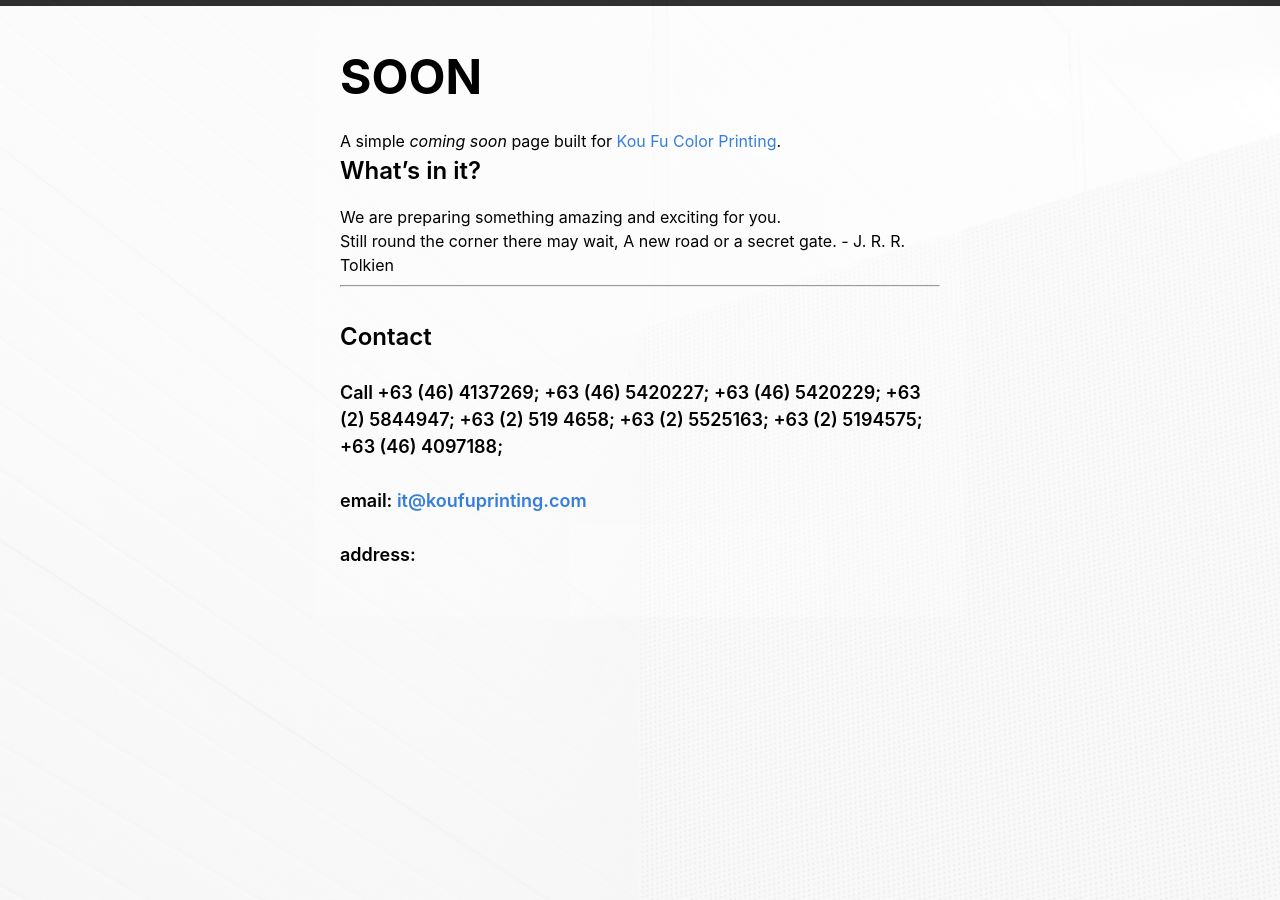
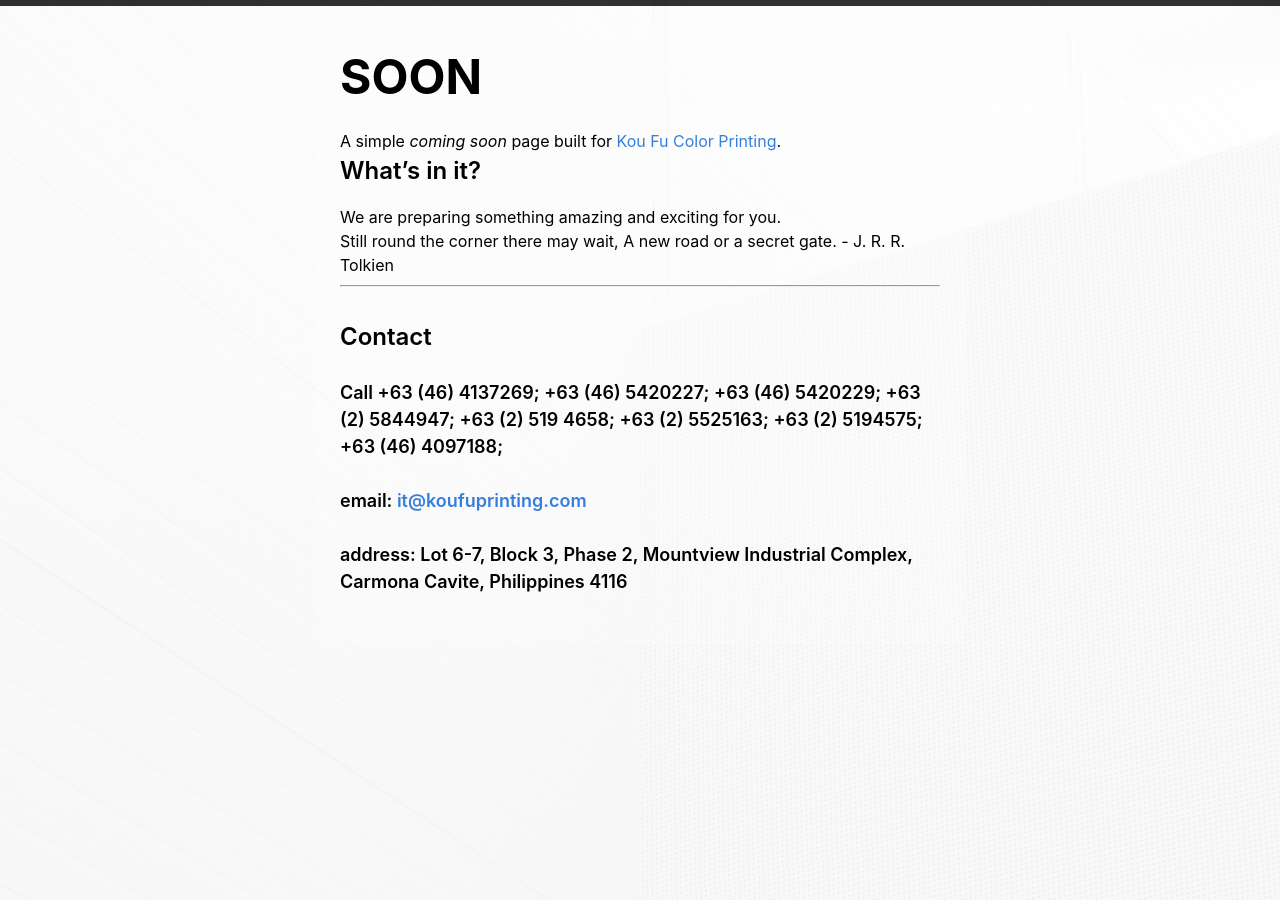
Before and after one commit to aice09/kfcp-comingsoon, a Jekyll site: the page built from index.md, in a window 1280 px wide. Built offline with Jekyll 4.4.1, drawn with Linux system fonts in a browser that asks for light colours.

Commit message:
Update _config.yaml

```diff
--- a/_config.yaml
+++ b/_config.yaml
@@ -21,6 +21,7 @@ baseurl: "" # the subpath of your site, e.g. /blog
 url: "https://nostalgic-torvalds-215b10.netlify.app/" # the base hostname & protocol for your site, e.g. http://example.com
 twitter_username:
 github_username:
+address: Lot 6-7, Block 3, Phase 2, Mountview Industrial Complex, Carmona Cavite, Philippines 4116
 
 # Build settings
 markdown: kramdown
```
